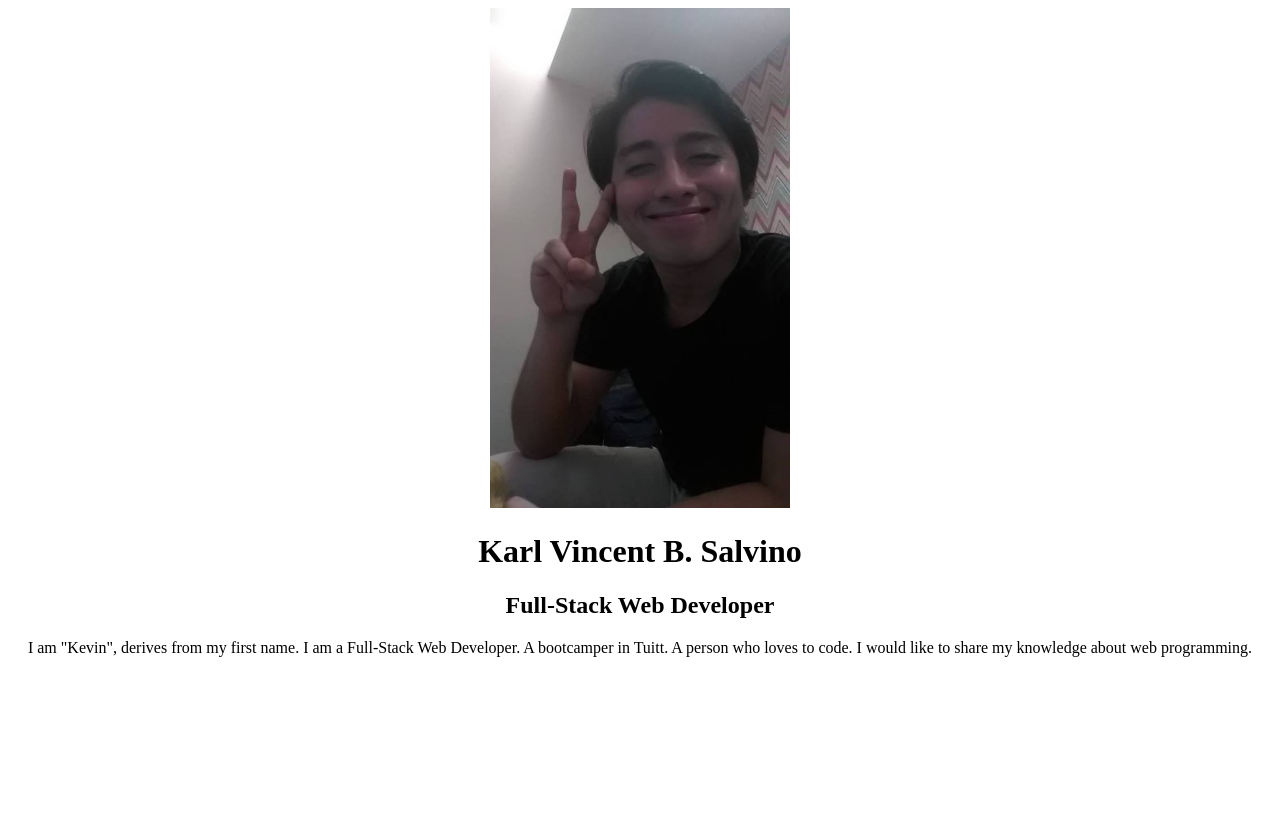
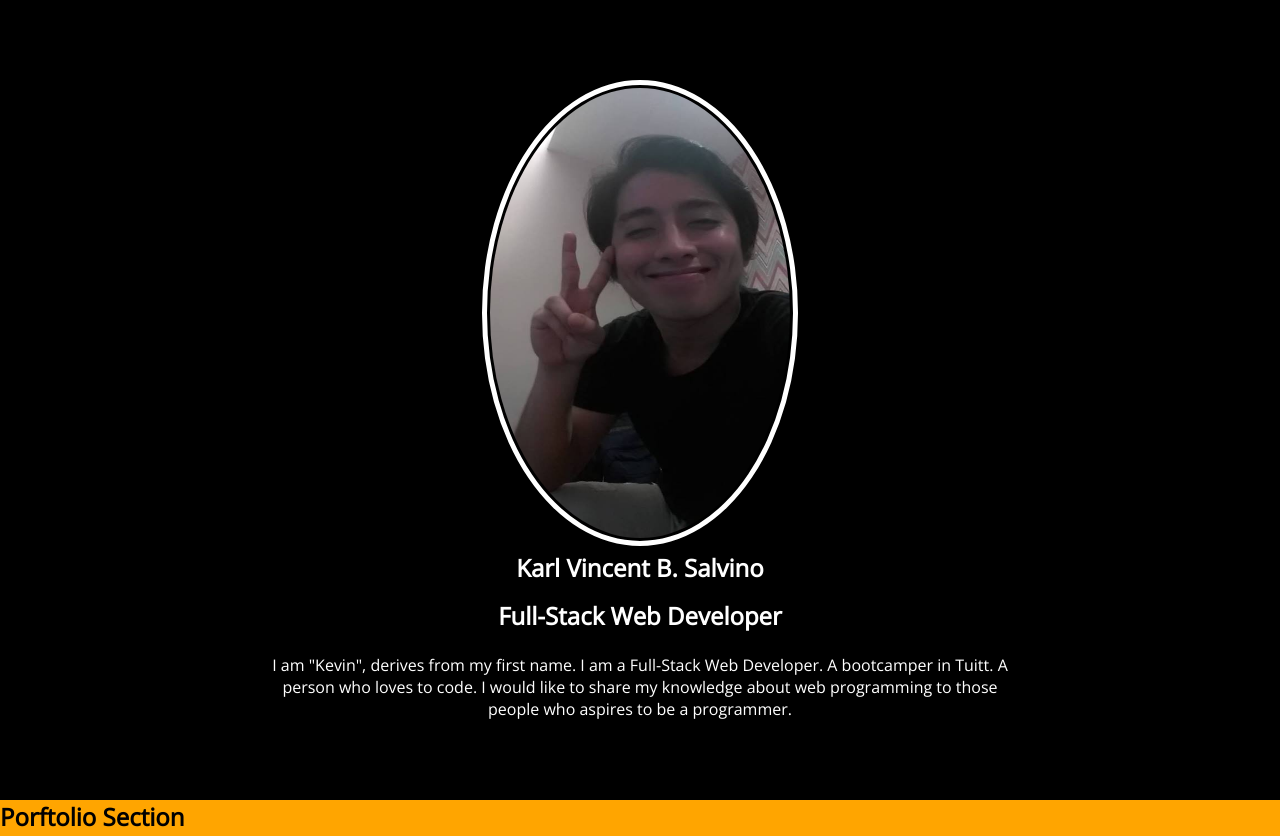
Before and after one commit to kevinsalvino/mod00-00, a plain HTML site: page index.html in a window 1280 px wide. Shown: the top 836 px of the page. Before the commit the page ends 800 px from the top, so only its background shows below. Drawn offline with nearby package versions, Linux system fonts and the light colour scheme.

Commit message:
My second commit

```diff
--- a/assets/css/style.css
+++ b/assets/css/style.css
@@ -1,4 +1,55 @@
+* {
+	padding: 0;
+	margin: 0;
+	font-family: 'Open Sans', sans-serif;
+}
 body {
 	/*background-color: red;*/
+}
+
+#main-section {
+	background-color: black;
+	color: white;
+}
+
+.about {
+	width: 60%;
+/*	margin: 0 auto;*/
 	text-align: center;
+	position: absolute;
+	top: 50%;
+	left: 50%;
+	transform: translate(-50%, -50%);
 }
+
+.my-picture {
+	height: 450px;
+	padding: 3px;
+	border-radius: 50%;
+	border-style: solid;
+	border-color: white;
+	border-width: 5px;
+}
+#dev-description {
+	padding-top: 15px;
+	padding-bottom: : 15px;
+}
+
+#portfolio-section {
+	background-color: orange;
+}
+
+#skills-section {
+	background-color: yellow;
+}
+
+#about-section {
+	background-color: green;
+}
+
+#main-section,
+#portfolio-section,
+#skills-section,
+#about-section {
+	height: 100vh;
+}
--- a/index.html
+++ b/index.html
@@ -9,18 +9,45 @@
 
 	<!-- Imports custom stylesheets -->
 	<link rel="stylesheet" type="text/css" href="assets/css/style.css">
-
+	<!-- Import Google fonts -->
+	<style>
+		@import url('https://fonts.googleapis.com/css?family=Open+Sans');
+	</style>
 </head>
 <body>
 
 	<main id="wrapper"></main>
+
+	<!-- Imports custom scripts -->
+
+	<!--  Main section -->
+	<section id="main-section">
+
+		<div class="about">
 		<img class="my-picture" src="assets\img\me.jpg" width="300" height="500">
 		<h1>Karl Vincent B. Salvino</h1>
 
-		<h2>Full-Stack Web Developer</h2>
+		<h2 id="dev-description">Full-Stack Web Developer</h2>
+		<br>
+		<p class="bio">I am "Kevin", derives from my first name. I am a Full-Stack Web Developer. A bootcamper in Tuitt. A person who loves to code. I would like to share my knowledge about web programming to those people who aspires to be a programmer.</p>
+		</div>
+	</section>
 
-		<p class="bio">I am "Kevin", derives from my first name. I am a Full-Stack Web Developer. A bootcamper in Tuitt. A person who loves to code. I would like to share my knowledge about web programming.</p>
-	<!-- Imports cusom scripts -->
+	<!--  Portfolio section -->
+	<section id="portfolio-section">
+		<h2>Porftolio Section</h2>
+	</section>
+
+	<!-- Skills section -->
+	<section id="skills-section">
+		<h2>Skills Section</h2>
+	</section>
+
+	<!-- About/Contact section -->
+	<section id="about-section">
+		<h2>About Section</h2>
+	</section>
+
 	<script type="text/javascript" src="assets/js/script.js"></script>
 
 </body>
```
